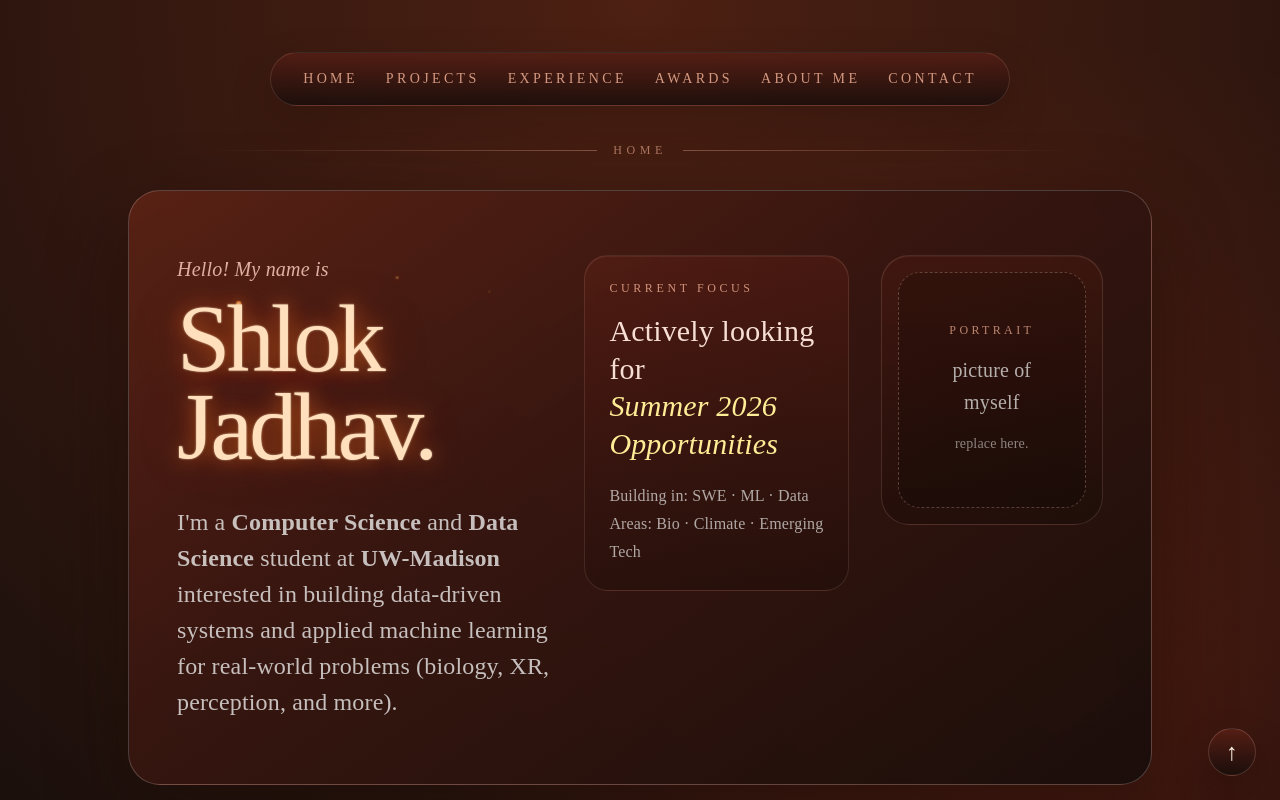
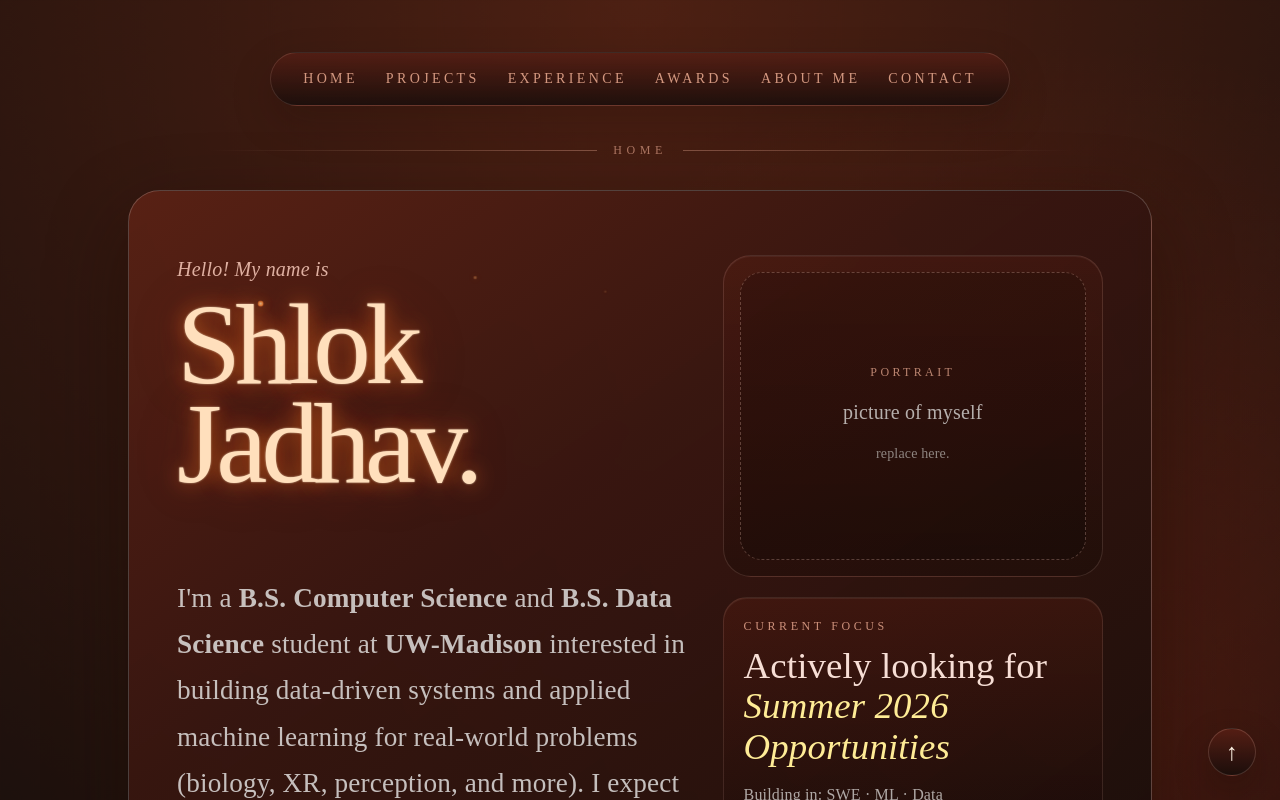
Before and after one commit to shlokrj/shlok.fyi, a Next.js app: page / in a window 1280 px wide. Shown: the top 800 px of the page. Built offline with nearby package versions, Linux system fonts and the light colour scheme.

Commit message:
reformatted top and added image section

```diff
--- a/app/page.tsx
+++ b/app/page.tsx
@@ -77,52 +77,37 @@ export default function Home() {
           id="home"
           className="scroll-mt-24 w-full rounded-[2rem] border border-white/20 bg-[linear-gradient(145deg,rgba(92,34,21,0.9),rgba(56,22,16,0.93)_42%,rgba(26,14,11,0.97))] px-8 py-12 text-stone-100 shadow-[0_30px_80px_rgba(26,10,5,0.45)] backdrop-blur sm:px-12 sm:py-16"
         >
-          <div className="grid gap-8 xl:grid-cols-[1.35fr_0.95fr_0.8fr] xl:items-start">
+          <div className="grid gap-8 xl:grid-cols-[1.35fr_1fr] xl:items-start">
+            <div className="flex h-full flex-col justify-between gap-10">
               <div>
                 <p className="text-lg italic tracking-[0.01em] text-[rgba(255,210,194,0.82)] sm:text-xl">
                   Hello! My name is
                 </p>
-              <h1 className="fireplace-name mt-3 max-w-3xl text-6xl leading-[0.92] tracking-[-0.04em] text-[var(--foreground)] sm:text-8xl">
-                <span className="fireplace-name__text">Shlok Jadhav.</span>
+                <h1 className="fireplace-name mt-3 max-w-3xl text-[4.5rem] leading-[0.86] tracking-[-0.05em] text-[var(--foreground)] sm:text-[6rem] xl:text-[7.2rem]">
+                  <span className="fireplace-name__text block">Shlok</span>
+                  <span className="fireplace-name__text block">Jadhav.</span>
                   <span className="fireplace-name__spark fireplace-name__spark--one" />
                   <span className="fireplace-name__spark fireplace-name__spark--two" />
                   <span className="fireplace-name__spark fireplace-name__spark--three" />
                 </h1>
+              </div>
 
-              <p className="mt-8 max-w-2xl text-xl leading-9 text-stone-200/82 sm:text-2xl">
+              <p className="max-w-[42rem] text-[1.25rem] leading-[1.7] text-stone-200/82 sm:text-[1.45rem] xl:text-[1.7rem]">
                 I&apos;m a{" "}
-                <span className="font-semibold">Computer Science</span>{" "}
+                <span className="font-semibold">B.S. Computer Science</span>{" "}
                 and{" "}
-                <span className="font-semibold">Data Science</span>{" "}
-                student
-                at{" "}
+                <span className="font-semibold">B.S. Data Science</span>{" "}
+                student at{" "}
                 <span className="font-semibold">UW-Madison</span>{" "}
-                interested in building data-driven systems
-                and applied machine learning for real-world problems
-                (biology, XR, perception, and more).
+                interested in building data-driven systems and applied machine
+                learning for real-world problems (biology, XR, perception, and
+                more). I expect to graduate in May 2028!
               </p>
             </div>
 
-            <div className="rounded-[1.5rem] border border-[rgba(255,205,190,0.12)] bg-[linear-gradient(180deg,rgba(181,50,26,0.12),rgba(0,0,0,0.14))] p-6 shadow-[inset_0_1px_0_rgba(255,255,255,0.06)]">
-              <p className="text-xs uppercase tracking-[0.3em] text-[rgba(255,188,160,0.74)]">
-                Current Focus
-              </p>
-              <p className="mt-4 text-3xl leading-tight text-[rgba(255,231,222,0.96)]">
-                Actively looking for
-                <br />
-                <span className="text-[#ffec96]">
-                  <em>Summer 2026 Opportunities</em>
-                </span>
-              </p>
-              <p className="mt-5 text-base leading-7 text-stone-300/78">
-                Building in: SWE · ML · Data
-              <br />
-                Areas: Bio · Climate · Emerging Tech
-              </p>
-            </div>
-
+            <div className="grid gap-5 xl:grid-rows-[1fr_auto]">
               <div className="w-full rounded-[1.75rem] border border-[rgba(255,205,190,0.14)] bg-[linear-gradient(180deg,rgba(181,50,26,0.08),rgba(0,0,0,0.18))] p-4 shadow-[inset_0_1px_0_rgba(255,255,255,0.05)]">
-              <div className="flex aspect-[4/5] items-center justify-center rounded-[1.35rem] border border-dashed border-[rgba(255,205,190,0.26)] bg-[rgba(0,0,0,0.18)] px-8 text-center">
+                <div className="flex h-full min-h-[18rem] items-center justify-center rounded-[1.35rem] border border-dashed border-[rgba(255,205,190,0.26)] bg-[rgba(0,0,0,0.18)] px-8 text-center">
                   <div>
                     <p className="text-xs uppercase tracking-[0.28em] text-[rgba(255,188,160,0.68)]">
                       Portrait
@@ -134,6 +119,25 @@ export default function Home() {
                       replace here.
                     </p>
                   </div>
+                </div>
+              </div>
+
+              <div className="rounded-[1.5rem] border border-[rgba(255,205,190,0.12)] bg-[linear-gradient(180deg,rgba(181,50,26,0.12),rgba(0,0,0,0.14))] p-5 shadow-[inset_0_1px_0_rgba(255,255,255,0.06)]">
+                <p className="text-xs uppercase tracking-[0.3em] text-[rgba(255,188,160,0.74)]">
+                  Current Focus
+                </p>
+                <p className="mt-3 text-[2rem] leading-[1.1] text-[rgba(255,231,222,0.96)] sm:text-[2.3rem]">
+                  Actively looking for
+                  <br />
+                  <span className="text-[#ffec96]">
+                    <em>Summer 2026 Opportunities</em>
+                  </span>
+                </p>
+                <p className="mt-4 text-sm leading-6 text-stone-300/78 sm:text-base">
+                  Building in: SWE · ML · Data
+                  <br />
+                  Areas: Bio · Climate · Emerging Tech
+                </p>
               </div>
             </div>
           </div>
```
Lines whose indentation alone changed are shown as unchanged.
